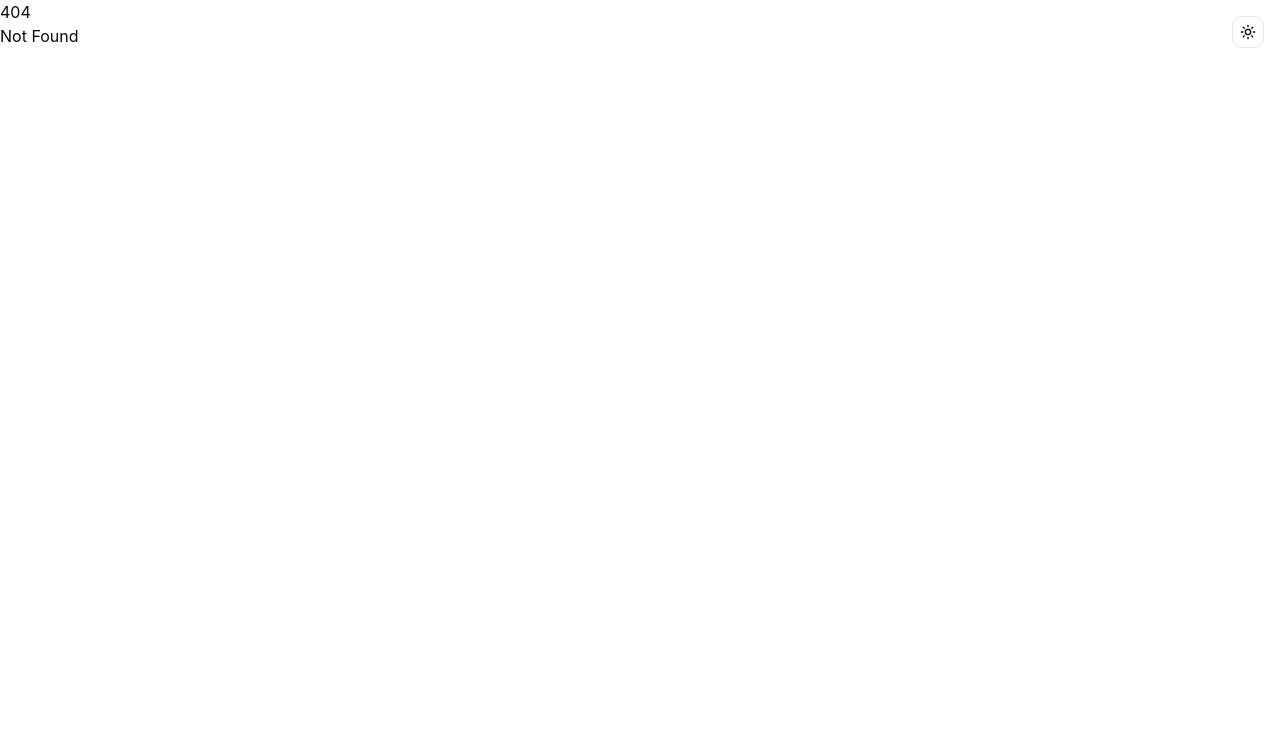
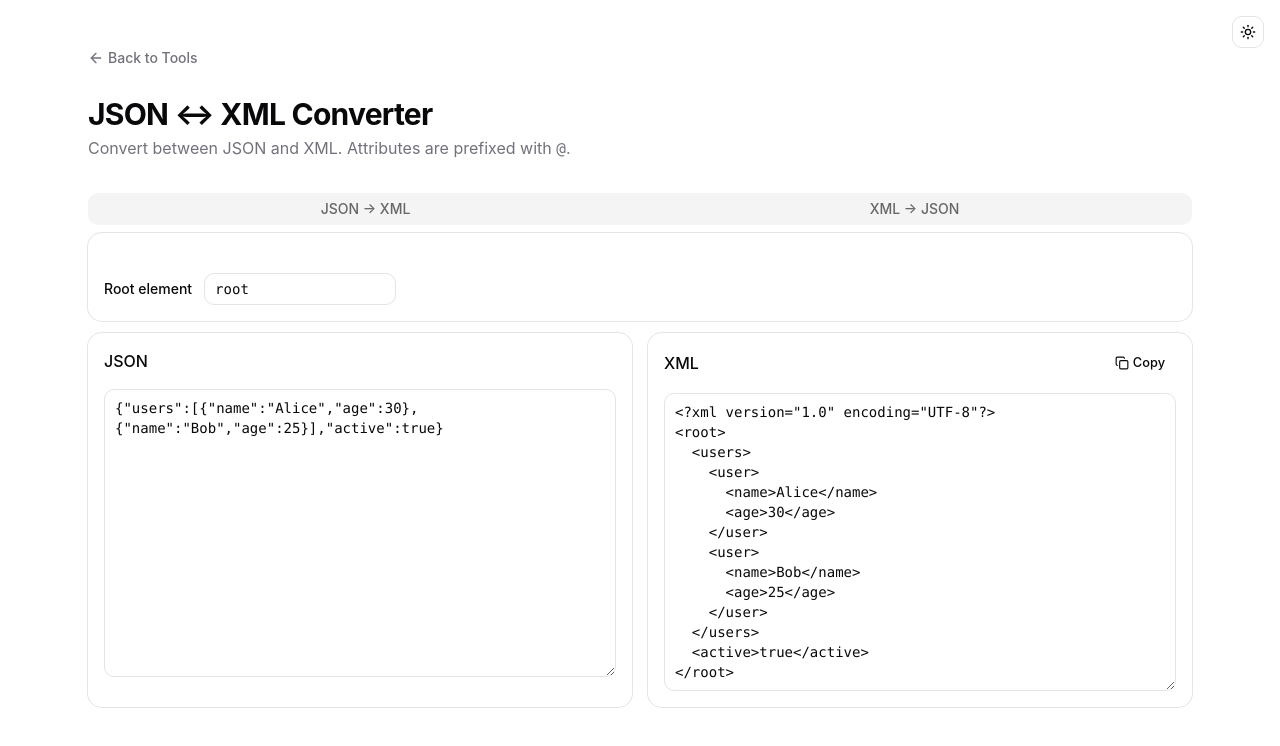
Before and after one commit to orykr/tool.ory.kr, a SvelteKit app in the folder frontend/: page /json-xml in a window 1280 px wide. Before the commit this address had no page. Shown: the top 746 px of the page. Built offline with nearby package versions, Linux system fonts and the light colour scheme.

Commit message:
feat(json-xml): add JSON ↔ XML converter

```diff
--- /dev/null
+++ b/frontend/src/lib/json-xml.ts
@@ -0,0 +1,80 @@
+export function jsonToXml(value: unknown, rootName = "root"): string {
+	return `<?xml version="1.0" encoding="UTF-8"?>\n${render(rootName, value, 0)}`;
+}
+
+function render(tag: string, value: unknown, depth: number): string {
+	const indent = "  ".repeat(depth);
+	if (value === null || value === undefined) return `${indent}<${tag}/>`;
+	if (Array.isArray(value)) {
+		const itemTag = singularize(tag);
+		const inner = value.map((v) => render(itemTag, v, depth + 1)).join("\n");
+		return `${indent}<${tag}>\n${inner}\n${indent}</${tag}>`;
+	}
+	if (typeof value === "object") {
+		const inner = Object.entries(value as Record<string, unknown>)
+			.map(([k, v]) => render(escapeName(k), v, depth + 1))
+			.join("\n");
+		if (!inner) return `${indent}<${tag}/>`;
+		return `${indent}<${tag}>\n${inner}\n${indent}</${tag}>`;
+	}
+	return `${indent}<${tag}>${escapeXml(String(value))}</${tag}>`;
+}
+
+function singularize(name: string): string {
+	if (name.endsWith("ies")) return name.slice(0, -3) + "y";
+	if (name.endsWith("s") && !name.endsWith("ss")) return name.slice(0, -1);
+	return "item";
+}
+
+function escapeName(name: string): string {
+	return name.replace(/[^a-zA-Z0-9_]/g, "_") || "item";
+}
+
+function escapeXml(text: string): string {
+	return text
+		.replace(/&/g, "&amp;")
+		.replace(/</g, "&lt;")
+		.replace(/>/g, "&gt;")
+		.replace(/"/g, "&quot;")
+		.replace(/'/g, "&apos;");
+}
+
+export function xmlToJson(xml: string): unknown {
+	if (typeof DOMParser === "undefined") throw new Error("DOMParser not available.");
+	const parser = new DOMParser();
+	const doc = parser.parseFromString(xml, "application/xml");
+	const err = doc.querySelector("parsererror");
+	if (err) throw new Error(err.textContent?.trim() ?? "Invalid XML.");
+	if (!doc.documentElement) throw new Error("No root element.");
+	return { [doc.documentElement.tagName]: elementToJson(doc.documentElement) };
+}
+
+function elementToJson(element: Element): unknown {
+	const children = Array.from(element.children);
+	if (children.length === 0) {
+		const text = element.textContent ?? "";
+		if (element.attributes.length === 0) return text || null;
+		const obj: Record<string, unknown> = {};
+		for (const attr of Array.from(element.attributes)) {
+			obj[`@${attr.name}`] = attr.value;
+		}
+		if (text.trim()) obj["#text"] = text;
+		return obj;
+	}
+	const result: Record<string, unknown> = {};
+	for (const attr of Array.from(element.attributes)) {
+		result[`@${attr.name}`] = attr.value;
+	}
+	for (const child of children) {
+		const value = elementToJson(child);
+		const existing = result[child.tagName];
+		if (existing === undefined) {
+			result[child.tagName] = value;
+		} else if (Array.isArray(existing)) {
+			existing.push(value);
+		} else {
+			result[child.tagName] = [existing, value];
+		}
+	}
+	return result;
+}
--- a/frontend/src/routes/+page.svelte
+++ b/frontend/src/routes/+page.svelte
@@ -201,6 +201,11 @@
 			href: "/word-counter",
 			title: "Word Counter",
 			description: "Live text statistics, reading time, and top word frequency."
+		},
+		{
+			href: "/json-xml",
+			title: "JSON ↔ XML Converter",
+			description: "Convert between JSON and XML with attribute support."
 		}
 	];
 </script>
--- /dev/null
+++ b/frontend/src/routes/json-xml/+page.svelte
@@ -0,0 +1,153 @@
+<script lang="ts">
+	import * as Card from "$lib/components/ui/card/index.js";
+	import * as Tabs from "$lib/components/ui/tabs/index.js";
+	import { Button } from "$lib/components/ui/button/index.js";
+	import { Input } from "$lib/components/ui/input/index.js";
+	import { Label } from "$lib/components/ui/label/index.js";
+	import { Textarea } from "$lib/components/ui/textarea/index.js";
+	import ArrowLeft from "@lucide/svelte/icons/arrow-left";
+	import Copy from "@lucide/svelte/icons/copy";
+	import Check from "@lucide/svelte/icons/check";
+	import { jsonToXml, xmlToJson } from "$lib/json-xml";
+
+	let jsonInput = $state(
+		'{"users":[{"name":"Alice","age":30},{"name":"Bob","age":25}],"active":true}'
+	);
+	let rootName = $state("root");
+	let xmlOutput = $state("");
+	let jsonError = $state<string | null>(null);
+
+	let xmlInput = $state(
+		'<?xml version="1.0"?>\n<root>\n  <user id="1">\n    <name>Alice</name>\n    <age>30</age>\n  </user>\n</root>'
+	);
+	let jsonOutput = $state("");
+	let xmlError = $state<string | null>(null);
+
+	$effect(() => {
+		const j = jsonInput;
+		const r = rootName;
+		try {
+			if (!j.trim()) {
+				xmlOutput = "";
+				jsonError = null;
+				return;
+			}
+			const parsed = JSON.parse(j);
+			xmlOutput = jsonToXml(parsed, r || "root");
+			jsonError = null;
+		} catch (e) {
+			xmlOutput = "";
+			jsonError = (e as Error).message;
+		}
+	});
+
+	$effect(() => {
+		const x = xmlInput;
+		try {
+			if (!x.trim()) {
+				jsonOutput = "";
+				xmlError = null;
+				return;
+			}
+			jsonOutput = JSON.stringify(xmlToJson(x), null, 2);
+			xmlError = null;
+		} catch (e) {
+			jsonOutput = "";
+			xmlError = (e as Error).message;
+		}
+	});
+
+	let copied = $state<string | null>(null);
+	async function copy(key: string, value: string) {
+		await navigator.clipboard.writeText(value);
+		copied = key;
+		setTimeout(() => (copied = null), 1500);
+	}
+</script>
+
+<main class="container mx-auto max-w-6xl px-6 py-12">
+	<nav class="mb-6">
+		<a
+			href="/"
+			class="text-muted-foreground hover:text-foreground inline-flex items-center gap-1 text-sm font-medium transition-colors"
+		>
+			<ArrowLeft class="h-4 w-4" />
+			Back to Tools
+		</a>
+	</nav>
+
+	<header class="mb-8">
+		<h1 class="text-3xl font-bold tracking-tight">JSON ↔ XML Converter</h1>
+		<p class="text-muted-foreground mt-1">
+			Convert between JSON and XML. Attributes are prefixed with <code>@</code>.
+		</p>
+	</header>
+
+	<Tabs.Root value="json2xml">
+		<Tabs.List class="grid w-full grid-cols-2">
+			<Tabs.Trigger value="json2xml">JSON → XML</Tabs.Trigger>
+			<Tabs.Trigger value="xml2json">XML → JSON</Tabs.Trigger>
+		</Tabs.List>
+
+		<Tabs.Content value="json2xml">
+			<Card.Root class="mb-3">
+				<Card.Content class="flex items-center gap-3 pt-6">
+					<Label for="root">Root element</Label>
+					<Input id="root" bind:value={rootName} class="w-48 font-mono" />
+				</Card.Content>
+			</Card.Root>
+
+			<div class="grid gap-4 md:grid-cols-2">
+				<Card.Root>
+					<Card.Header><Card.Title class="text-base">JSON</Card.Title></Card.Header>
+					<Card.Content>
+						<Textarea bind:value={jsonInput} class="min-h-72 font-mono text-sm" />
+					</Card.Content>
+				</Card.Root>
+				<Card.Root>
+					<Card.Header class="flex flex-row items-center justify-between">
+						<Card.Title class="text-base">XML</Card.Title>
+						<Button variant="ghost" size="sm" onclick={() => copy("x", xmlOutput)} disabled={!xmlOutput}>
+							{#if copied === "x"}<Check />Copied{:else}<Copy />Copy{/if}
+						</Button>
+					</Card.Header>
+					<Card.Content>
+						<Textarea value={xmlOutput} readonly class="min-h-72 font-mono text-sm" />
+					</Card.Content>
+				</Card.Root>
+			</div>
+			{#if jsonError}
+				<div class="border-destructive/50 bg-destructive/10 text-destructive mt-4 rounded-md border p-3 text-sm">
+					{jsonError}
+				</div>
+			{/if}
+		</Tabs.Content>
+
+		<Tabs.Content value="xml2json">
+			<div class="grid gap-4 md:grid-cols-2">
+				<Card.Root>
+					<Card.Header><Card.Title class="text-base">XML</Card.Title></Card.Header>
+					<Card.Content>
+						<Textarea bind:value={xmlInput} class="min-h-72 font-mono text-sm" />
+					</Card.Content>
+				</Card.Root>
+				<Card.Root>
+					<Card.Header class="flex flex-row items-center justify-between">
+						<Card.Title class="text-base">JSON</Card.Title>
+						<Button variant="ghost" size="sm" onclick={() => copy("j", jsonOutput)} disabled={!jsonOutput}>
+							{#if copied === "j"}<Check />Copied{:else}<Copy />Copy{/if}
+						</Button>
+					</Card.Header>
+					<Card.Content>
+						<Textarea value={jsonOutput} readonly class="min-h-72 font-mono text-sm" />
+					</Card.Content>
+				</Card.Root>
+			</div>
+			{#if xmlError}
+				<div class="border-destructive/50 bg-destructive/10 text-destructive mt-4 rounded-md border p-3 text-sm">
+					{xmlError}
+				</div>
+			{/if}
+		</Tabs.Content>
+	</Tabs.Root>
+</main>
```
